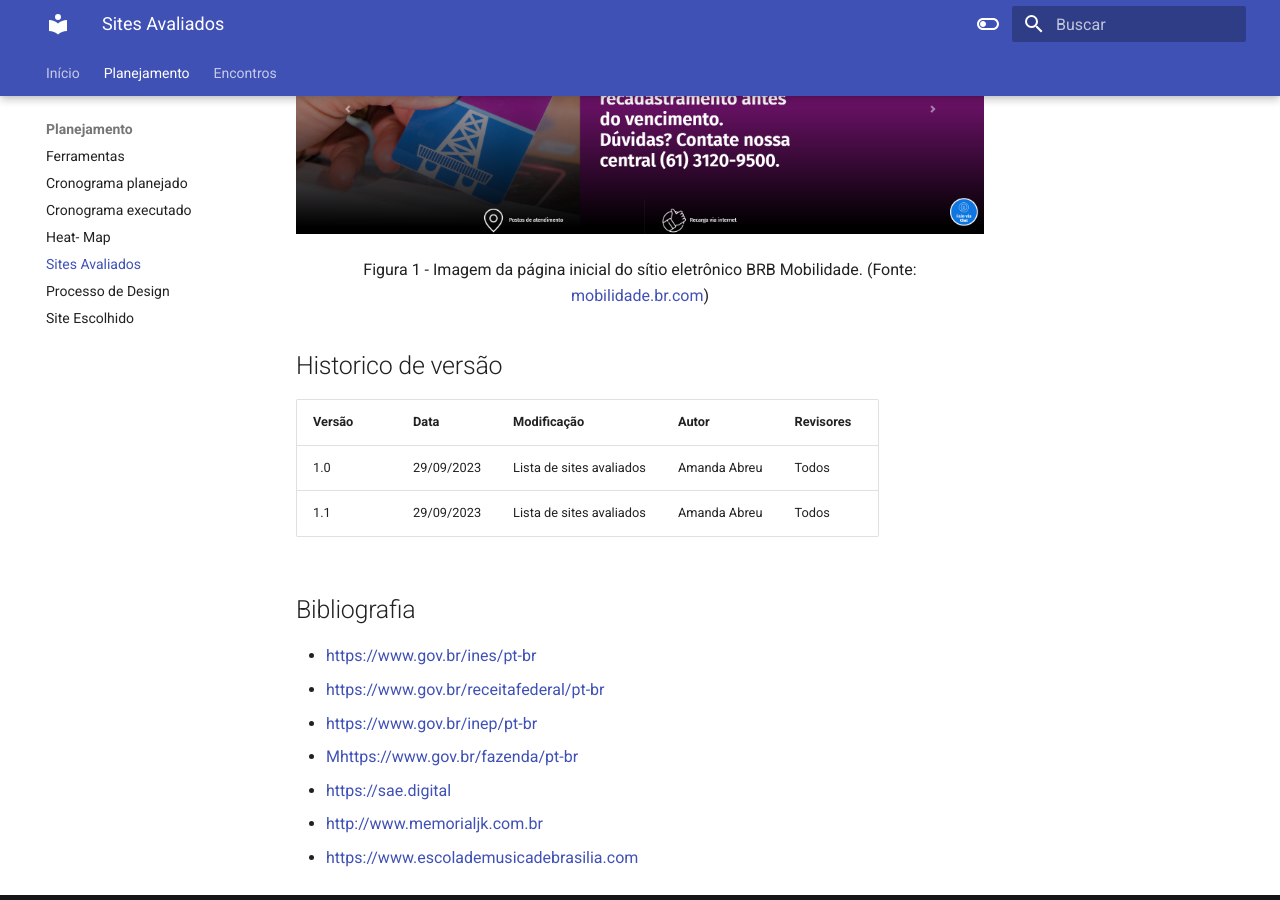
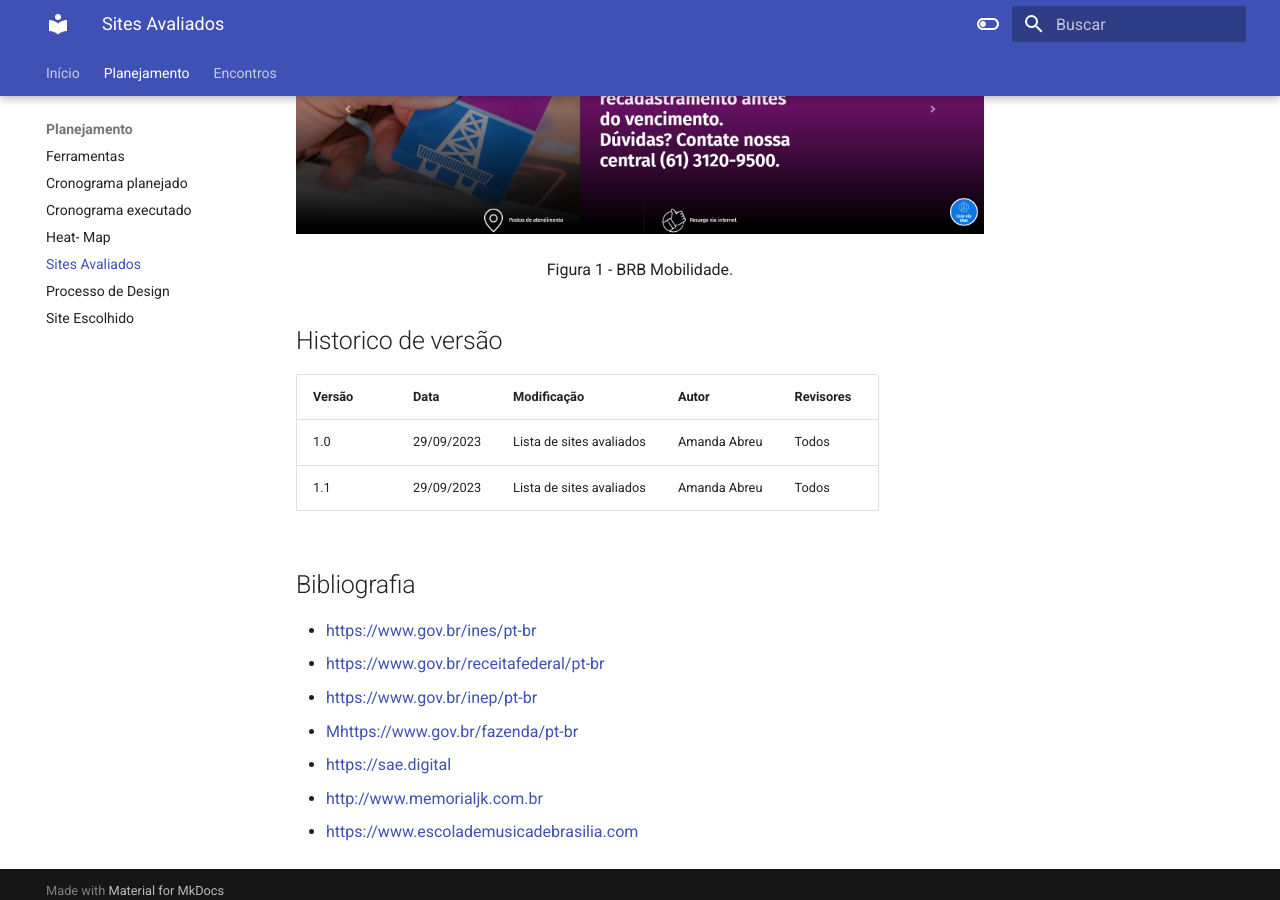
Before and after one commit to Interacao-Humano-Computador/2023.2--BRB-Mobilidade, an MkDocs documentation site: the page built from docs/lista_Site.md, in a window 1280 px wide and 900 px high, scrolled down 5792 px. Built offline with MkDocs 1.6.1 and Material for MkDocs 9.7.7, drawn with Linux system fonts in a browser that asks for light colours.

Commit message:
att site

```diff
--- a/docs/lista_Site.md
+++ b/docs/lista_Site.md
@@ -114,7 +114,7 @@
 ![Imagem do BRB Mobilidade](assets/brb.png)
 
 <div style="text-align: center">
-<p>Figura 1 - Imagem da página inicial do sítio eletrônico BRB Mobilidade. (Fonte: <a href="https://mobilidade.brb.com.br">mobilidade.br.com</a>)</p>
+<p>Figura 1 -  BRB Mobilidade.</p>
 </div>
 
 
```
